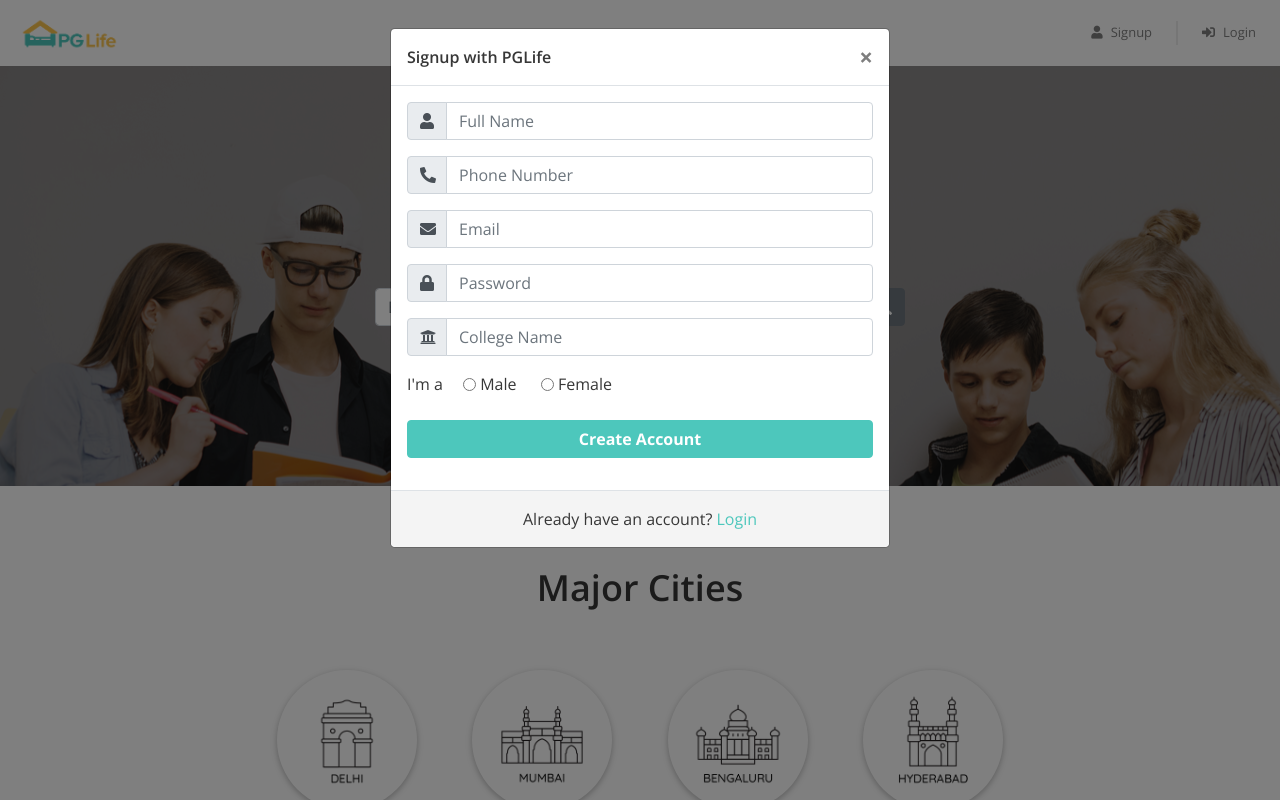
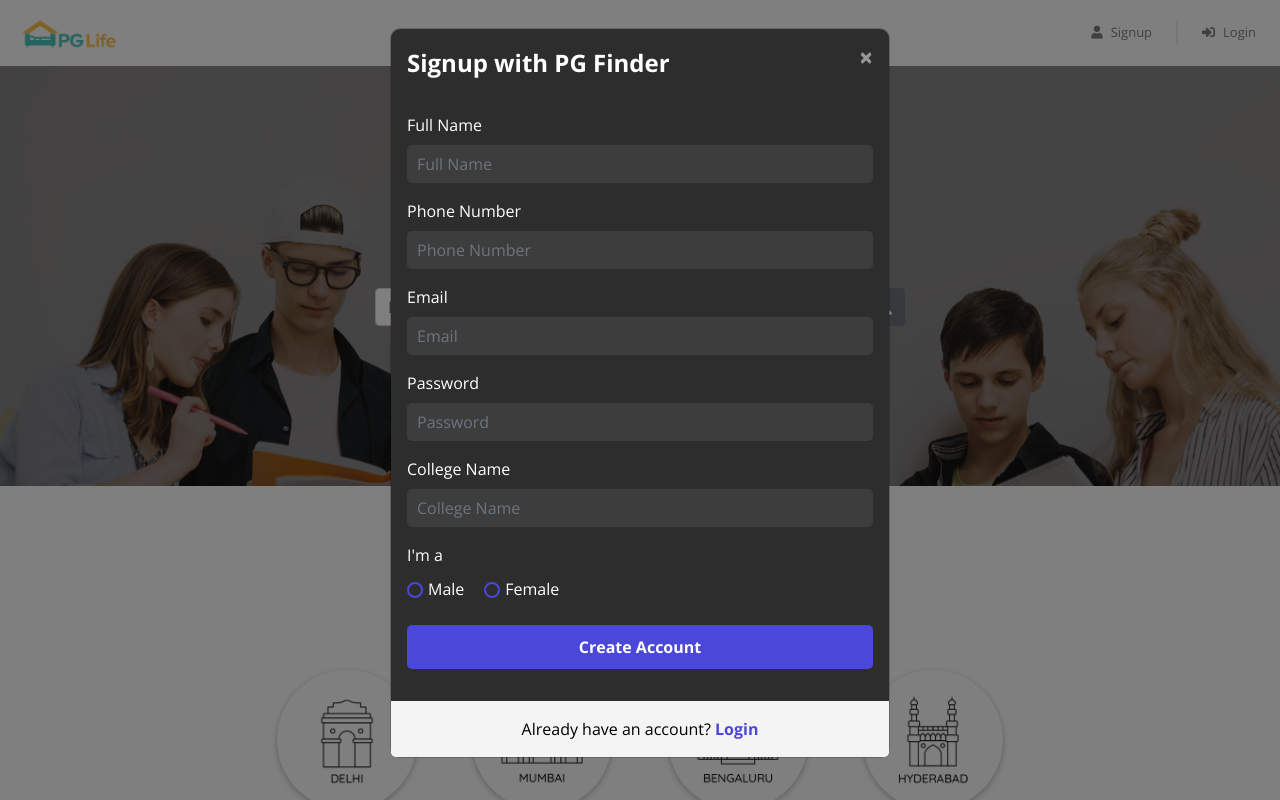
Before and after one commit to prateekyadav2003/PG-Finder, a PHP site: page / in a window 1280 px wide, after a click on "Signup". Run offline with PHP 8.4, Linux system fonts and the light colour scheme; some libraries are stand-ins or nearby versions.

Commit message:
Update signup_modal.php
this the new code foe signup page with the dark theme and with different style

```diff
--- a/includes/signup_modal.php
+++ b/includes/signup_modal.php
@@ -1,82 +1,122 @@
 <div class="modal fade" id="signup-modal" tabindex="-1" role="dialog" aria-labelledby="signup-heading" aria-hidden="true">
     <div class="modal-dialog" role="document">
-        <div class="modal-content">
-            <div class="modal-header">
-                <h5 class="modal-title" id="signup-heading">Signup with PGLife</h5>
-                <button type="button" class="close" data-dismiss="modal" aria-label="Close">
+        <div class="modal-content" style="background-color: #2d2d2d; color: white;">
+            <div class="modal-header" style="border-bottom: none;">
+                <h5 class="modal-title" id="signup-heading" style="font-size: 24px; font-weight: bold;">Signup with PG Finder</h5>
+                <button type="button" class="close" data-dismiss="modal" aria-label="Close" style="color: white;">
                     <span aria-hidden="true">&times;</span>
                 </button>
             </div>
 
             <div class="modal-body">
                 <form id="signup-form" class="form" role="form" method="post" action="api/signup_submit.php">
-                    <div class="input-group form-group">
-                        <div class="input-group-prepend">
-                            <span class="input-group-text">
-                                <i class="fas fa-user"></i>
-                            </span>
-                        </div>
-                        <input type="text" class="form-control" name="full_name" placeholder="Full Name" maxlength="30" required>
+                    <div class="form-group">
+                        <label>Full Name</label>
+                        <input type="text" class="form-control" name="full_name" placeholder="Full Name" maxlength="30" required
+                               style="background-color: #3d3d3d; color: white; border: none; border-radius: 5px; padding: 10px; margin-bottom: 10px;">
                     </div>
 
-                    <div class="input-group form-group">
-                        <div class="input-group-prepend">
-                            <span class="input-group-text">
-                                <i class="fas fa-phone-alt"></i>
-                            </span>
-                        </div>
-                        <input type="text" class="form-control" name="phone" placeholder="Phone Number" maxlength="10" minlength="10" required>
+                    <div class="form-group">
+                        <label>Phone Number</label>
+                        <input type="text" class="form-control" name="phone" placeholder="Phone Number" maxlength="10" minlength="10" required
+                               style="background-color: #3d3d3d; color: white; border: none; border-radius: 5px; padding: 10px; margin-bottom: 10px;">
                     </div>
 
-                    <div class="input-group form-group">
-                        <div class="input-group-prepend">
-                            <span class="input-group-text">
-                                <i class="fas fa-envelope"></i>
-                            </span>
-                        </div>
-                        <input type="email" class="form-control" name="email" placeholder="Email" required>
+                    <div class="form-group">
+                        <label>Email</label>
+                        <input type="email" class="form-control" name="email" placeholder="Email" required
+                               style="background-color: #3d3d3d; color: white; border: none; border-radius: 5px; padding: 10px; margin-bottom: 10px;">
                     </div>
 
-                    <div class="input-group form-group">
-                        <div class="input-group-prepend">
-                            <span class="input-group-text">
-                                <i class="fas fa-lock"></i>
-                            </span>
-                        </div>
-                        <input type="password" class="form-control" name="password" placeholder="Password" minlength="6" required>
+                    <div class="form-group">
+                        <label>Password</label>
+                        <input type="password" class="form-control" name="password" placeholder="Password" minlength="6" required
+                               style="background-color: #3d3d3d; color: white; border: none; border-radius: 5px; padding: 10px; margin-bottom: 10px;">
                     </div>
 
-                    <div class="input-group form-group">
-                        <div class="input-group-prepend">
-                            <span class="input-group-text">
-                                <i class="fas fa-university"></i>
-                            </span>
-                        </div>
-                        <input type="text" class="form-control" name="college_name" placeholder="College Name" maxlength="150" required>
+                    <div class="form-group">
+                        <label>College Name</label>
+                        <input type="text" class="form-control" name="college_name" placeholder="College Name" maxlength="150" required
+                               style="background-color: #3d3d3d; color: white; border: none; border-radius: 5px; padding: 10px; margin-bottom: 15px;">
                     </div>
 
                     <div class="form-group">
                         <span>I'm a</span>
-                        <input type="radio" class="ml-3" id="gender-male" name="gender" value="male" /> Male
-                        <label for="gender-male">
-                        </label>
-                        <input type="radio" class="ml-3" id="gender-female" name="gender" value="female" />
-                        <label for="gender-female">
-                            Female
-                        </label>
+                        <div class="radio-group" style="display: flex; gap: 20px; margin-top: 10px;">
+                            <label style="display: flex; align-items: center; gap: 5px;">
+                                <input type="radio" name="gender" value="male" style="appearance: none; width: 16px; height: 16px; border: 2px solid #4B47D9; border-radius: 50%; position: relative;">
+                                Male
+                            </label>
+                            <label style="display: flex; align-items: center; gap: 5px;">
+                                <input type="radio" name="gender" value="female" style="appearance: none; width: 16px; height: 16px; border: 2px solid #4B47D9; border-radius: 50%; position: relative;">
+                                Female
+                            </label>
+                        </div>
                     </div>
 
                     <div class="form-group">
-                        <button type="submit" class="btn btn-block btn-primary">Create Account</button>
+                        <button type="submit" class="btn btn-block"
+                                style="background-color: #4B47D9; color: white; padding: 10px; border: none; border-radius: 5px; font-weight: bold; transition: background-color 0.3s;">
+                            Create Account
+                        </button>
                     </div>
                 </form>
             </div>
 
-            <div class="modal-footer">
-                <span>Already have an account?
-                    <a href="#" data-dismiss="modal" data-toggle="modal" data-target="#login-modal">Login</a>
+            <div class="modal-footer" style="border-top: none;">
+                <span style="color: black;">Already have an account?
+                    <a href="#" data-dismiss="modal" data-toggle="modal" data-target="#login-modal"
+                       style="color: #4B47D9; font-weight: bold; text-decoration: none;">Login</a>
                 </span>
             </div>
         </div>
     </div>
 </div>
+
+<style>
+    /* Ensures the radio button style is unchanged */
+    .radio-group input[type="radio"]:checked::before {
+        content: "";
+        width: 10px;
+        height: 10px;
+        background-color: #4B47D9;
+        border-radius: 50%;
+        position: absolute;
+        top: 50%;
+        left: 50%;
+        transform: translate(-50%, -50%);
+    }
+
+    /* Add specific class selector for modal input fields */
+    #signup-modal .form-control {
+        background-color: #3d3d3d !important;
+        color: white !important;
+        border: none !important;
+        border-radius: 5px !important;
+        padding: 10px !important;
+        margin-bottom: 10px !important;
+    }
+
+    /* Apply styles when input fields in modal are focused */
+    #signup-modal .form-control:focus {
+        background-color: #3d3d3d !important;  /* Keep same background color */
+        color: white !important;
+        box-shadow: none !important;
+        border-color: transparent !important;
+    }
+
+    /* Apply when inputs in modal are filled (avoid changing other input fields) */
+    #signup-modal .form-control:not(:placeholder-shown) {
+        background-color: #3d3d3d !important;  /* Keep it consistent */
+    }
+
+    /* Ensures the modal content has rounded corners */
+    #signup-modal .modal-content {
+        border-radius: 10px;
+    }
+
+    /* Hover effect for modal button */
+    #signup-modal .btn:hover {
+        background-color: #3A36C9 !important;
+    }
+</style>
```
